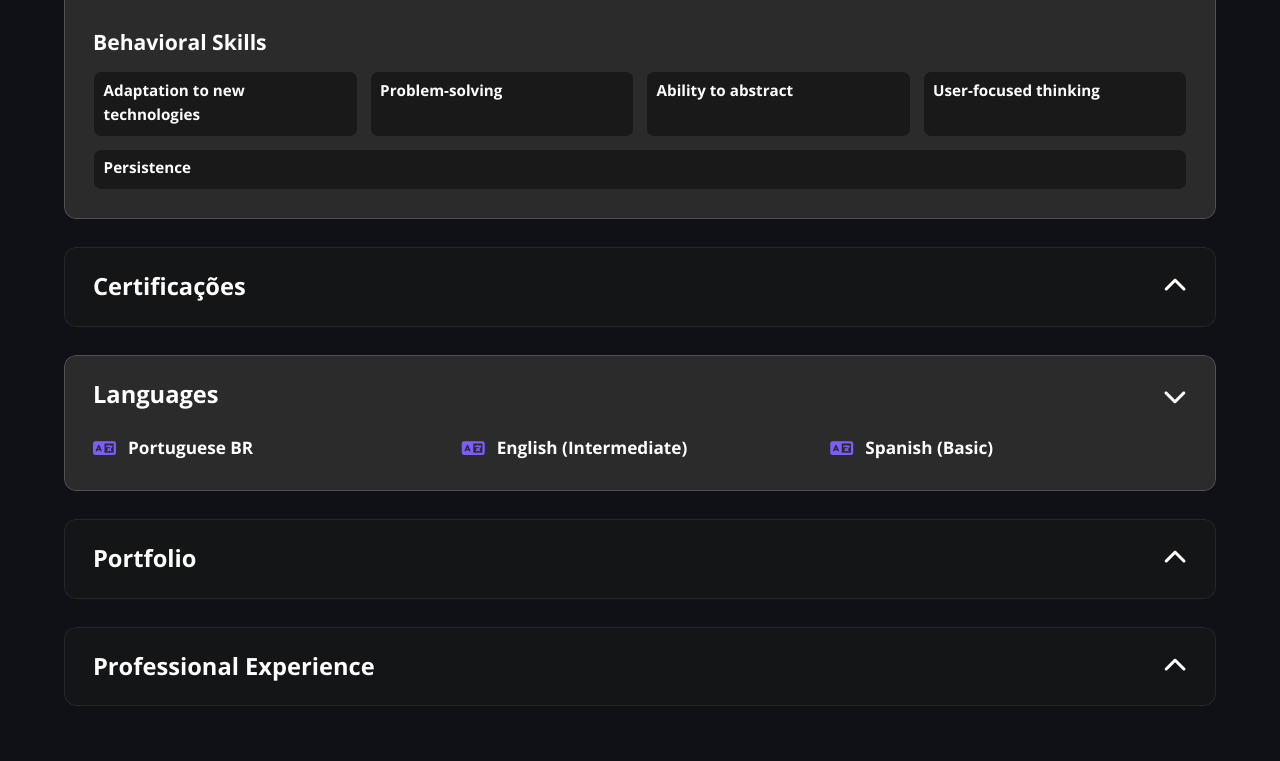
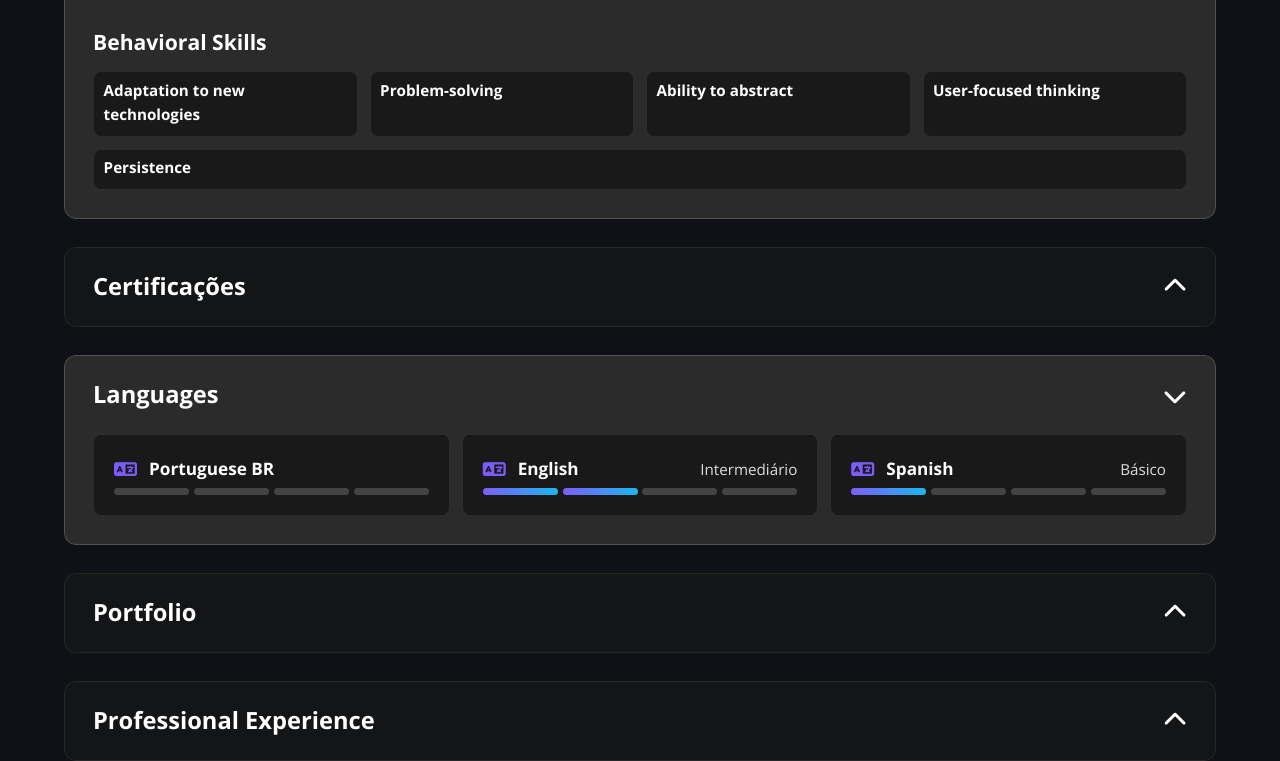
Before and after one commit to angelojbgama/sobremim, a website: page index.html in a window 1280 px wide. Both pictures are taken after a click on the button "Languages". Shown: the part 561-1322 px from the top of the page. Drawn offline with nearby package versions, Linux system fonts and the light colour scheme.

Commit message:
Fix: Adiciona barra de fluencia para cada idioma

```diff
--- a/assets/css/global.css
+++ b/assets/css/global.css
@@ -623,12 +623,25 @@ body.light-theme .soft-skill__bar { background: rgba(16, 18, 35, 0.12); }
   gap: var(--space-1);
 }
 
-.languages li {
+.languages li.language {
   display: flex;
-  align-items: center;
-  gap: var(--space-1);
-  font-weight: 600;
+  flex-direction: column;
+  gap: 0.35rem;
+  padding: var(--space-2);
+  border: 1px solid var(--border-color);
+  border-radius: var(--border-radius);
+  background-color: var(--accordion-bg-color);
 }
+.languages li.language:hover { border-color: var(--border-strong); }
+.languages li.language .language__row { display: flex; align-items: center; justify-content: space-between; gap: var(--space-1); min-width: 0; }
+.languages li.language .language__info { display: inline-flex; align-items: center; gap: var(--space-1); min-width: 0; }
+.languages li.language i { font-size: 1.15rem; color: var(--accent-color); }
+.languages li.language .language__name { font-weight: 600; overflow: hidden; text-overflow: ellipsis; white-space: nowrap; }
+.languages li.language .language__leveltext { font-size: var(--font-small); opacity: 0.85; margin-left: auto; white-space: nowrap; }
+.languages li.language .language__bar { display: grid; grid-template-columns: repeat(4, 1fr); gap: 0.3rem; }
+.languages li.language .language__stage { height: 0.45rem; border-radius: 999px; background: rgba(255, 255, 255, 0.18); }
+body.light-theme .languages li.language .language__stage { background: rgba(16, 18, 35, 0.18); }
+.languages li.language .language__stage.is-active { background: linear-gradient(90deg, var(--accent-color), var(--accent-color-alt)); }
 
 .languages li i {
   font-size: 1.15rem;
--- a/assets/js/main.js
+++ b/assets/js/main.js
@@ -573,19 +573,63 @@ function updateSoftSkills(profileData) {
 
 // 4. Atualizar Idiomas
 function updateLanguages(profileData) {
-  const languages = document.getElementById("profile.languages");
-  if (languages) {
-    languages.innerHTML = profileData.languages
-      .map(
-        (language) => `
-          <li>
-              <i class="fas fa-language" aria-hidden="true"></i>
-              <span class="info-text">${language}</span>
-          </li>
-      `
-      )
-      .join("");
-  }
+  const list = document.getElementById("profile.languages");
+  if (!list) return;
+
+  const items = Array.isArray(profileData.languages) ? profileData.languages : [];
+
+  const levelLabel = (lvl) => {
+    switch (Number(lvl)) {
+      case 4: return "Fluente";
+      case 3: return "Avançado";
+      case 2: return "Intermediário";
+      case 1: return "Básico";
+      default: return "";
+    }
+  };
+
+  const parseStringItem = (str) => {
+    if (typeof str !== 'string') return { name: '', level: 0 };
+    const m = str.match(/\(([^)]+)\)/);
+    const name = str.replace(/\s*\(([^)]+)\)\s*$/, '').trim();
+    let lvl = 0;
+    if (m && m[1]) {
+      const t = m[1].toLowerCase();
+      if (t.includes('fluente')) lvl = 4;
+      else if (t.includes('avanç') || t.includes('avanc')) lvl = 3;
+      else if (t.includes('inter')) lvl = 2;
+      else if (t.includes('bás') || t.includes('bas')) lvl = 1;
+    }
+    return { name, level: lvl };
+  };
+
+  const normalized = items.map((it) => {
+    if (typeof it === 'string') return parseStringItem(it);
+    if (it && typeof it === 'object') return { name: it.name || '', level: Number(it.level || 0) };
+    return { name: '', level: 0 };
+  });
+
+  list.innerHTML = normalized.map((lang) => {
+    const lvl = Math.max(0, Math.min(4, Number(lang.level || 0)));
+    const lbl = levelLabel(lvl);
+    const stages = Array.from({ length: 4 }, (_, i) =>
+      `<span class="language__stage ${i < lvl ? 'is-active' : ''}" aria-hidden="true"></span>`
+    ).join('');
+    return `
+      <li class="language" aria-label="${lang.name} ${lbl ? '- ' + lbl : ''}">
+        <div class="language__row">
+          <div class="language__info">
+            <i class="fas fa-language" aria-hidden="true"></i>
+            <span class="language__name">${lang.name}</span>
+          </div>
+          <span class="language__leveltext">${lbl}</span>
+        </div>
+        <div class="language__bar" role="meter" aria-valuemin="0" aria-valuemax="4" aria-valuenow="${lvl}" aria-label="Nível de ${lang.name}">
+          ${stages}
+        </div>
+      </li>
+    `;
+  }).join('');
 }
 
 // 5. Atualizar Portfólio
```
Also changed, not shown: data/profile_pt.json (+8 -10 lines).
